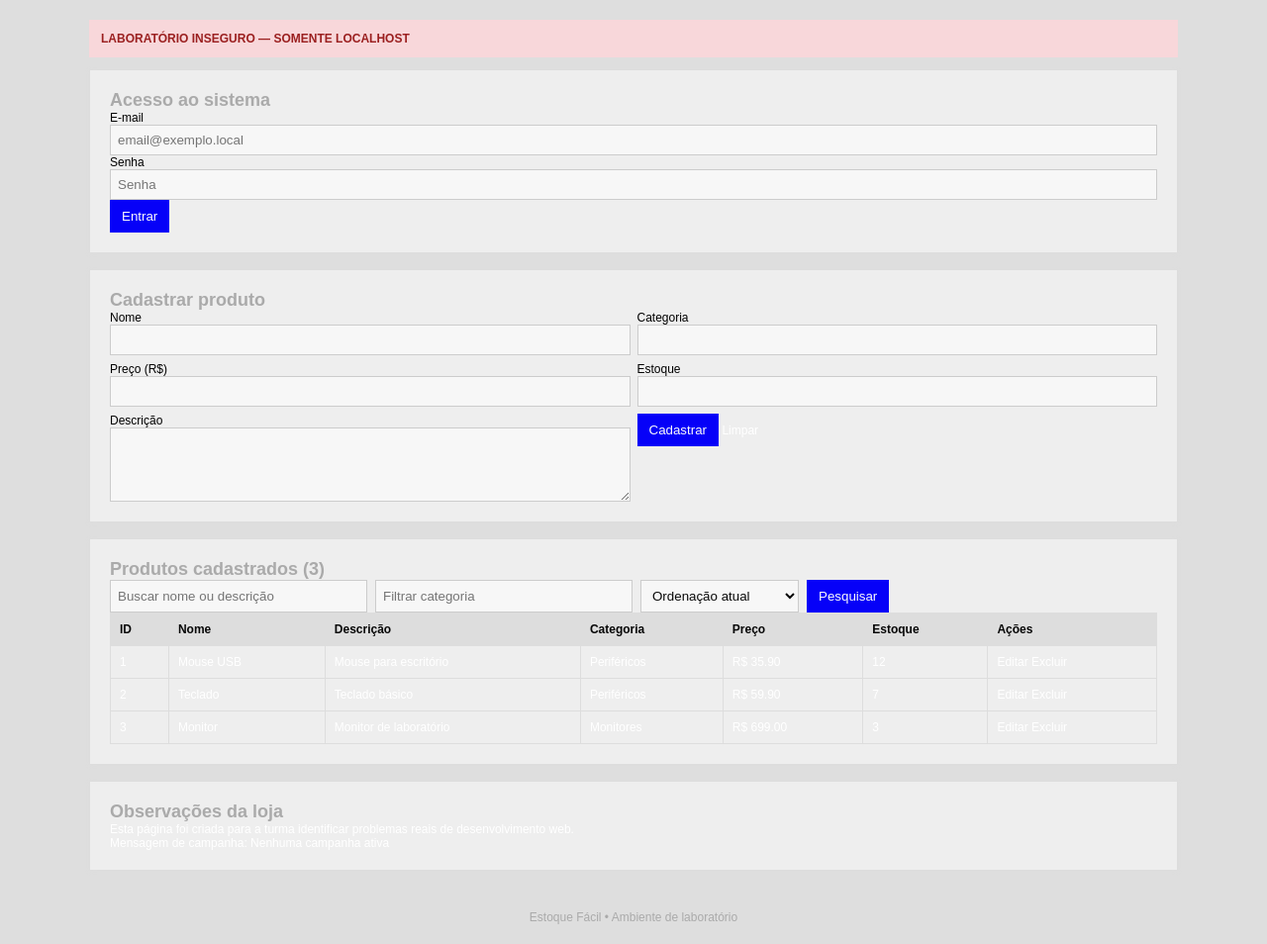
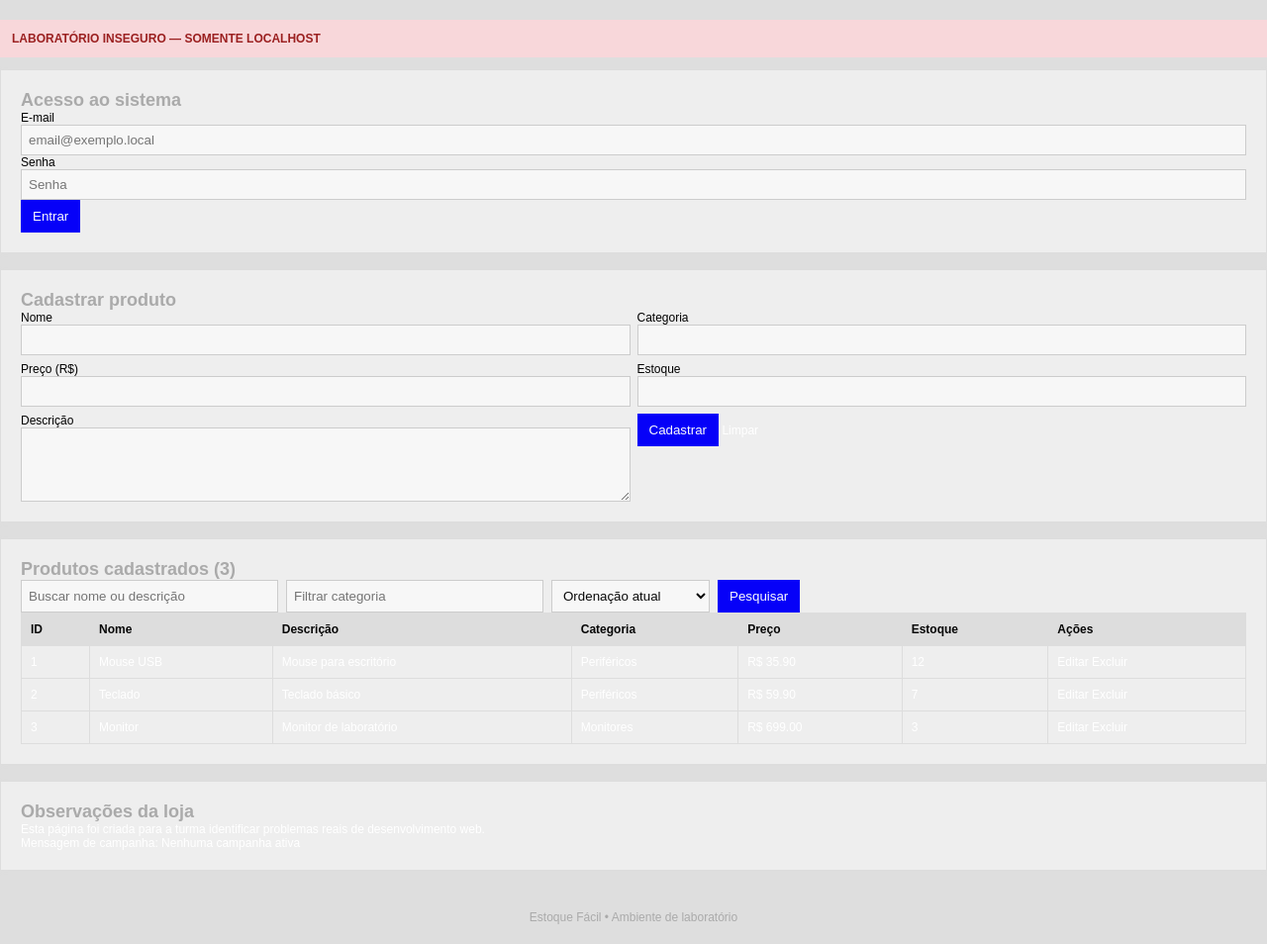
Before and after one commit to EduardoDuartee/EduHTMLCSS, a PHP site: page /atividade4/vulnerabilidades.php in a window 1280 px wide. Shown: the part 82-1036 px from the top of the page at 99% size. Run offline with PHP 8.4, Linux system fonts and the light colour scheme; data comes from the database, SQL or seed files in the repository.

Commit message:
Update style.css

```diff
--- a/atividade4/style.css
+++ b/atividade4/style.css
@@ -21,7 +21,7 @@ header {
 }
 
 main {
-    width: 1100px;
+    width: 100%;
     margin: 20px auto
 }
 
```
